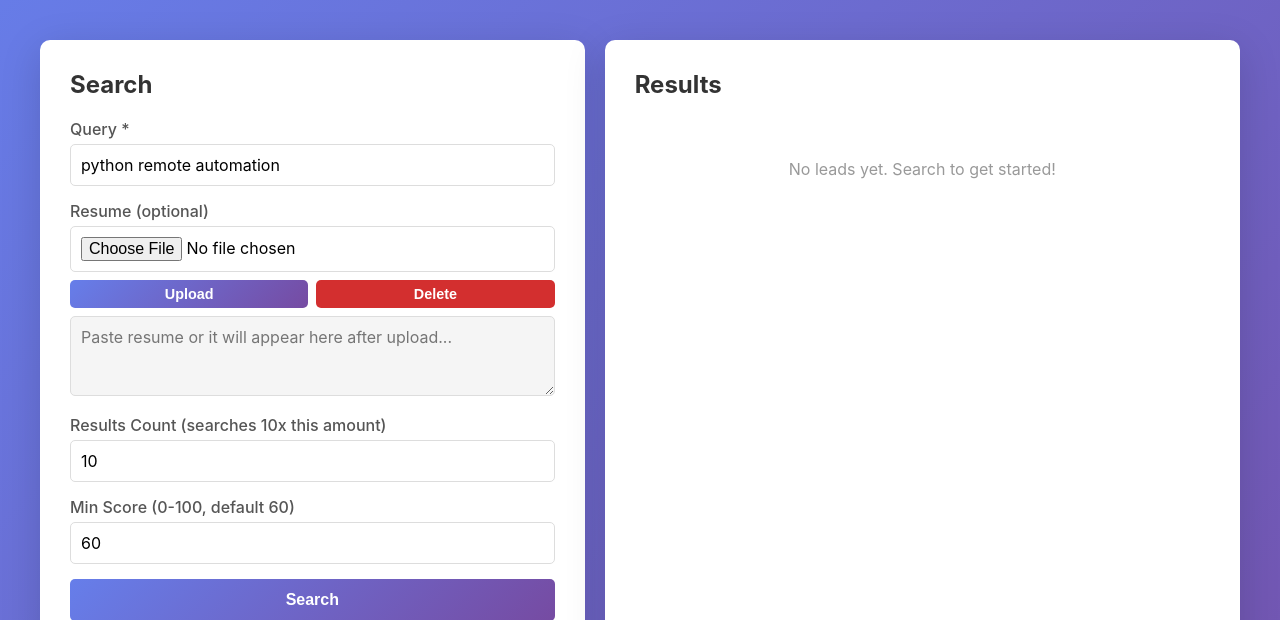
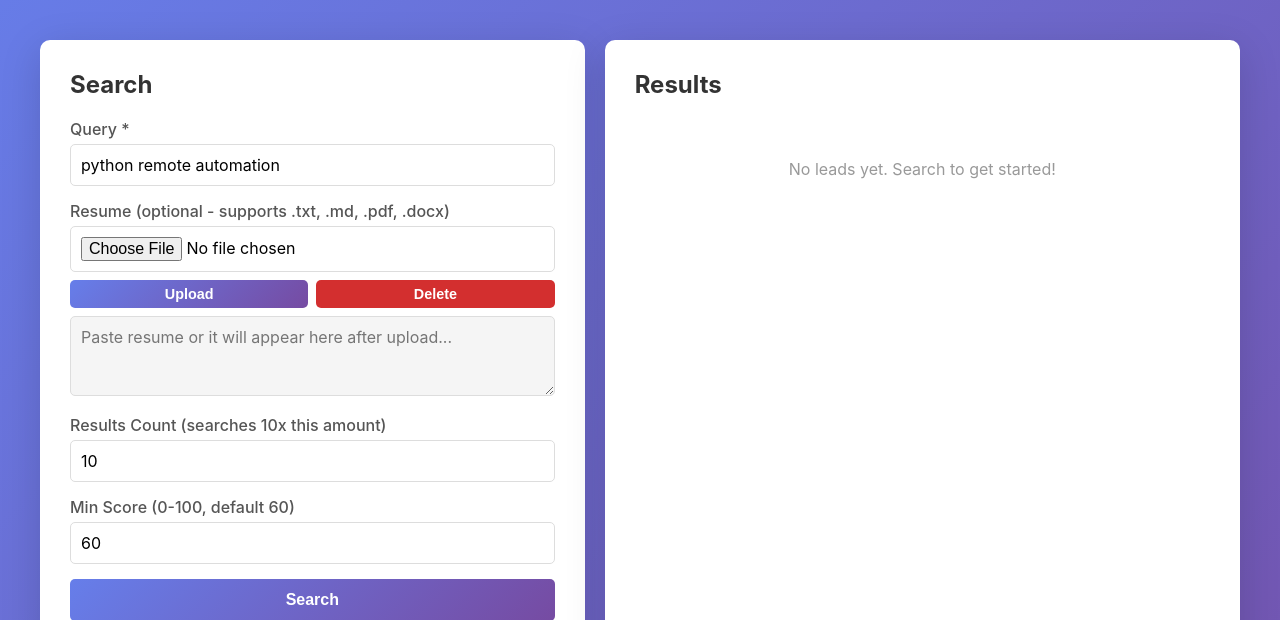
Before and after one commit to vcaboara/job-lead-finder, a FastAPI app: page / in a window 1280 px wide. Shown: the part 100-720 px from the top of the page. Run offline with FastAPI, Linux system fonts and the light colour scheme; data that the repository does not hold is empty.

Commit message:
fix: Update file upload dialog to accept PDF and DOCX formats
- Updated HTML input accept attribute from '.txt,.md' to '.txt,.md,.pdf,.docx'
- Updated label to indicate supported formats
- Fixes file picker dialog to show all supported resume formats

```diff
--- a/src/app/templates/index.html
+++ b/src/app/templates/index.html
@@ -403,8 +403,8 @@
                             value="python remote automation" required>
                     </div>
                     <div class="form-group">
-                        <label>Resume (optional)</label>
-                        <input type="file" id="resumeFile" accept=".txt,.md" style="width:100%; margin-bottom:8px;">
+                        <label>Resume (optional - supports .txt, .md, .pdf, .docx)</label>
+                        <input type="file" id="resumeFile" accept=".txt,.md,.pdf,.docx" style="width:100%; margin-bottom:8px;">
                         <div style="display:flex; gap:8px; margin-bottom:8px;">
                             <button type="button" id="uploadResumeBtn"
                                 style="flex:1; padding:6px 12px; font-size:0.9em;">Upload</button>
```
